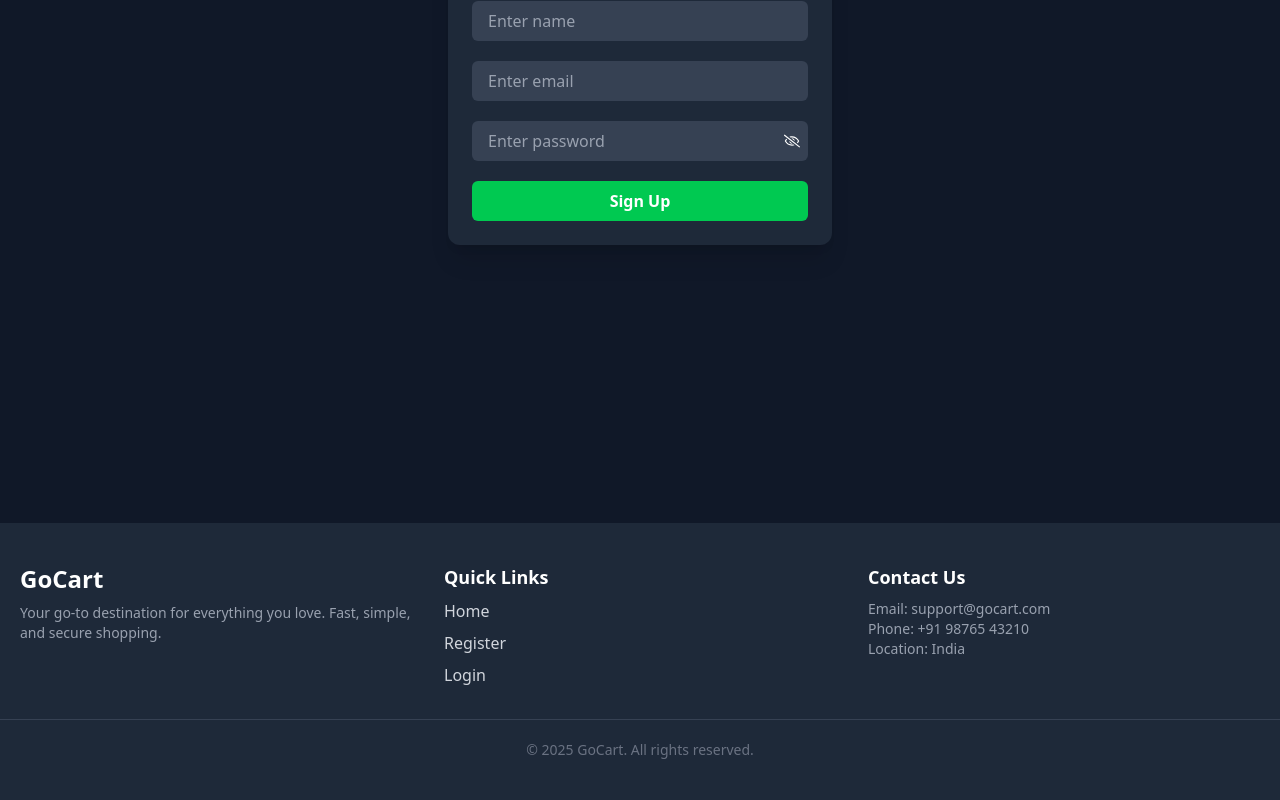
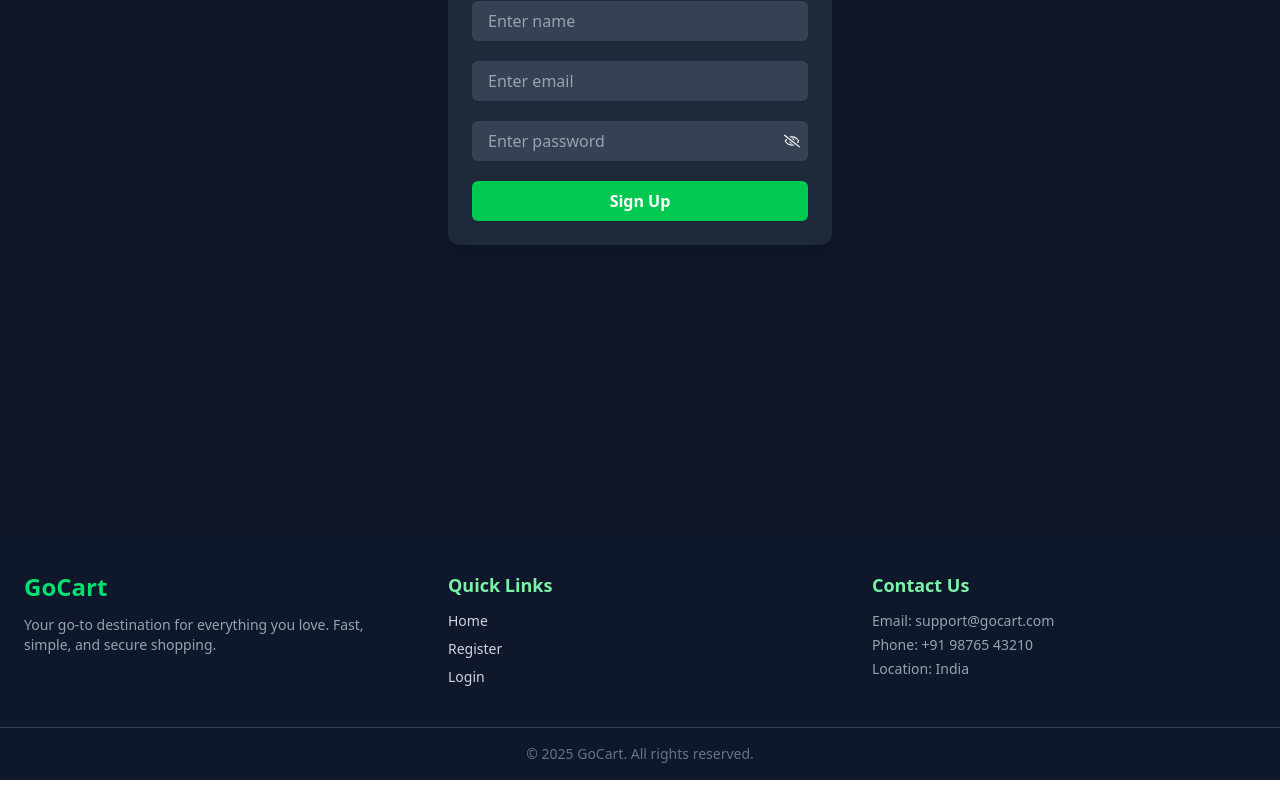
Before and after one commit to johnvesslyalti/go-cart, a React (Vite) app in the folder frontend/: page /register in a window 1280 px wide. Shown: the part 317-1117 px from the top of the page. Built offline with nearby package versions, Linux system fonts and the light colour scheme.

Commit message:
refactor: enhance Footer and Navbar components for improved layout and user experience

```diff
--- a/frontend/src/components/Footer.tsx
+++ b/frontend/src/components/Footer.tsx
@@ -18,59 +18,95 @@ const Footer: React.FC = () => {
     await navigate(path);
   };
 
-
   return (
-      <footer className="bg-gray-800 text-white py-10 mt-10">
-        <div className="max-w-7xl mx-auto px-5 grid grid-cols-1 md:grid-cols-3 gap-8">
-
-          {/* Brand / Logo */}
+    <footer className="bg-[#0f172a] text-white mt-12">
+      <div className="max-w-7xl mx-auto px-6 py-10 grid grid-cols-1 sm:grid-cols-2 md:grid-cols-3 gap-10">
+        {/* Brand */}
         <div>
-            <h2 className="text-2xl font-bold mb-2">GoCart</h2>
+          <h2 className="text-2xl font-bold text-green-400 mb-3">GoCart</h2>
           <p className="text-sm text-gray-400">
             Your go-to destination for everything you love. Fast, simple, and secure shopping.
           </p>
         </div>
 
+        {/* Quick Links */}
         <div>
-            <h3 className="text-lg font-semibold mb-2">Quick Links</h3>
-            <div className="space-y-2 text-gray-300">
-            { user?.role === "user" ? (
+          <h3 className="text-lg font-semibold mb-3 text-green-300">Quick Links</h3>
+          <ul className="space-y-2 text-gray-300 text-sm">
+            {user?.role === "user" ? (
               <>
-                <button onClick={() => goto("/")} className="cursor-pointer">Home</button><br />
-                <button onClick={() => goto("/orders")} className="cursor-pointer">Orders</button><br />
-                <button onClick={() => goto("/cart")} className="cursor-pointer">Cart</button>
+                <li>
+                  <button onClick={() => goto("/")} className="hover:text-green-400 transition">
+                    Home
+                  </button>
+                </li>
+                <li>
+                  <button onClick={() => goto("/orders")} className="hover:text-green-400 transition">
+                    Orders
+                  </button>
+                </li>
+                <li>
+                  <button onClick={() => goto("/cart")} className="hover:text-green-400 transition">
+                    Cart
+                  </button>
+                </li>
               </>
-            ) : user?.role === 'admin' ? (
+            ) : user?.role === "admin" ? (
               <>
-                <button onClick={() => goto("/")} className="cursor-pointer">Home</button><br />
-                <button onClick={() => goto("/addproduct")} className="cursor-pointer">Add Products</button><br />
-                <button onClick={() => goto("/viewusers")} className="cursor-pointer">View Users</button>
+                <li>
+                  <button onClick={() => goto("/")} className="hover:text-green-400 transition">
+                    Home
+                  </button>
+                </li>
+                <li>
+                  <button onClick={() => goto("/addproduct")} className="hover:text-green-400 transition">
+                    Add Products
+                  </button>
+                </li>
+                <li>
+                  <button onClick={() => goto("/viewusers")} className="hover:text-green-400 transition">
+                    View Users
+                  </button>
+                </li>
               </>
             ) : (
               <>
-                <button onClick={() => goto("/")} className="cursor-pointer">Home</button><br />
-                <button onClick={() => goto("/register")} className="cursor-pointer">Register</button><br />
-                <button onClick={() => goto("/login")} className="cursor-pointer">Login</button>
+                <li>
+                  <button onClick={() => goto("/")} className="hover:text-green-400 transition">
+                    Home
+                  </button>
+                </li>
+                <li>
+                  <button onClick={() => goto("/register")} className="hover:text-green-400 transition">
+                    Register
+                  </button>
+                </li>
+                <li>
+                  <button onClick={() => goto("/login")} className="hover:text-green-400 transition">
+                    Login
+                  </button>
+                </li>
               </>
             )}
-             </div>
+          </ul>
         </div>
 
         {/* Contact */}
         <div>
-            <h3 className="text-lg font-semibold mb-2">Contact Us</h3>
-            <p className="text-gray-400 text-sm">Email: support@gocart.com</p>
-            <p className="text-gray-400 text-sm">Phone: +91 98765 43210</p>
-            <p className="text-gray-400 text-sm">Location: India</p>
+          <h3 className="text-lg font-semibold mb-3 text-green-300">Contact Us</h3>
+          <ul className="space-y-1 text-sm text-gray-400">
+            <li>Email: support@gocart.com</li>
+            <li>Phone: +91 98765 43210</li>
+            <li>Location: India</li>
+          </ul>
         </div>
       </div>
 
-        {/* Copyright */}
-        <div className="mt-8 text-center text-sm text-gray-500 border-t border-gray-700 pt-5">
+      <div className="border-t border-gray-700 text-center py-4 text-sm text-gray-500">
         &copy; {new Date().getFullYear()} GoCart. All rights reserved.
       </div>
     </footer>
   );
-  }
+};
 
 export default Footer;
--- a/frontend/src/components/Navbar.tsx
+++ b/frontend/src/components/Navbar.tsx
@@ -1,4 +1,4 @@
-import { useContext, useState } from "react"
+import { useContext, useState } from "react";
 import { Link } from "react-router-dom";
 import { AuthContext } from "../context/AuthContext";
 import Message from "./Message";
@@ -17,7 +17,7 @@ interface IAuthProps {
   logout: () => void;
 }
 
-const Navbar: React.FC<NavbarProps> = ({ search, onSearchChange}) => {
+const Navbar: React.FC<NavbarProps> = ({ search, onSearchChange }) => {
   const { user, logout } = useContext(AuthContext) as IAuthProps;
   const [showModal, setShowModal] = useState(false);
   const [menuOpen, setMenuOpen] = useState(false);
@@ -25,88 +25,48 @@ const Navbar: React.FC<NavbarProps> = ({ search, onSearchChange}) => {
   const handleLogout = () => {
     logout();
     setShowModal(false);
-    }
+  };
 
-    return(
+  return (
     <>
-            <div className="flex justify-between items-center">
-                {user?.role === 'admin' ? (
-                    <h1 className="text-3xl font-bold px-3 text-green-500">Admin</h1>
-                ) : (
-                    <Link to="/"><h1 className="flex items-center justify-center gap-5 text-3xl font-bold text-green-500"><p>Go Cart</p><FaOpencart className="text-5xl" /></h1></Link>
-                )}
-                <div className="w-sm rounded-md overflow-hidden hidden md:flex">
+      {/* Top Nav */}
+      <header className="bg-[#0f172a] text-white py-4 px-5 shadow-md">
+        <div className="max-w-7xl mx-auto flex items-center justify-between">
+          {/* Logo */}
+          <div className="flex items-center gap-3">
+            <Link to="/" className="flex items-center gap-2 text-green-400 text-2xl font-bold">
+              <FaOpencart className="text-3xl" />
+              {user?.role === "admin" ? "Admin" : "Go Cart"}
+            </Link>
+          </div>
+
+          {/* Search (hidden on small screens) */}
+          <div className="hidden md:flex flex-1 mx-5 max-w-md">
             <input
               type="text"
-                    placeholder="Search here..."
-                    className="flex-1 px-3 py-2 bg-gray-800 text-white placeholder:text-gray-400 rounded-l-md outline-none"
               value={search}
               onChange={(e) => onSearchChange(e.target.value)}
+              placeholder="Search products..."
+              className="w-full px-4 py-2 rounded-lg bg-gray-800 text-white placeholder:text-gray-400 focus:outline-none"
             />
           </div>
-                {/* Menu hamburger*/}
-                <button
-                className="md:hidden text-3xl"
-                onClick={() => setMenuOpen(!menuOpen)}
-                >
-                    {menuOpen ? <RxCross1 /> : <CiMenuBurger />}
-                </button>
 
-                {/* Desktop menu */}
-                <div className="hidden md:flex">
-                {user ? (
-                    user.role === 'user' ? (
-                        <div className="flex gap-5">
-                        <button className="flex items-center justify-center gap-2 hover:text-green-500 cursor-pointer"><CiDeliveryTruck className="text-2xl"/><p>Orders</p></button>
-                        <Link to="/cart">
-                            <button className="flex items-center justify-center gap-2 hover:text-green-500 cursor-pointer"><CiShoppingCart className="text-2xl"/><p>Cart</p></button>
-                        </Link>
-                        <button className="flex items-center justify-center gap-2 hover:text-red-500 cursor-pointer" onClick={() => setShowModal(true)}><CiLogout className="text-2xo"/><p>Logout</p></button>
-                    </div>
-                    ) : <div className="flex gap-5">
-                    <Link to="/addproduct">
-                        <button className="hover:text-green-500 cursor-pointer">Add Product</button>
-                    </Link>
-                    <Link to="/users">
-                        <button className="hover:text-green-500 cursor-pointer">View Users</button>
-                    </Link>
-                    <button className="hover:text-red-500 cursor-pointer" onClick={() => setShowModal(true)}>Logout</button>
-                </div>
-                ) : (
-                    <ul className="flex gap-10">
-                        <Link to="/login">
-                            <button className="flex items-center justify-center gap-2 hover:text-green-500 cursor-pointer">Login</button>
-                        </Link>
-                        <Link to="/register">
-                            <button className="flex items-center justify-center gap-2 hover:text-green-500 cursor-pointer">Register</button>
-                        </Link>
-                    </ul>
-                )}
-            </div>
-            </div>
-
-            {/* mobile screen menu */}
-            {menuOpen && (
-                <div className="md:hidden bg-gray-900 text-white flex flex-col gap-4 px-4 py-4">
+          {/* Desktop Menu */}
+          <nav className="hidden md:flex items-center gap-6">
             {user ? (
               user.role === "user" ? (
                 <>
-                <button className="flex items-center gap-2 hover:text-green-500" onClick={() => setMenuOpen(false)}>
+                  <button className="flex items-center gap-2 hover:text-green-400">
                     <CiDeliveryTruck className="text-2xl" />
                     Orders
                   </button>
-                <Link to="/cart" onClick={() => setMenuOpen(false)}>
-                  <button className="flex items-center gap-2 hover:text-green-500 w-full text-left">
+                  <Link to="/cart" className="flex items-center gap-2 hover:text-green-400">
                     <CiShoppingCart className="text-2xl" />
                     Cart
-                  </button>
                   </Link>
                   <button
-                  className="flex items-center gap-2 hover:text-red-500"
-                  onClick={() => {
-                    setShowModal(true);
-                    setMenuOpen(false);
-                  }}
+                    onClick={() => setShowModal(true)}
+                    className="flex items-center gap-2 hover:text-red-400"
                   >
                     <CiLogout className="text-2xl" />
                     Logout
@@ -114,18 +74,15 @@ const Navbar: React.FC<NavbarProps> = ({ search, onSearchChange}) => {
                 </>
               ) : (
                 <>
-                <Link to="/addproduct" onClick={() => setMenuOpen(false)}>
-                  <button className="hover:text-green-500 w-full text-left">Add Product</button>
+                  <Link to="/addproduct" className="hover:text-green-400">
+                    Add Product
                   </Link>
-                <Link to="/users" onClick={() => setMenuOpen(false)}>
-                  <button className="hover:text-green-500 w-full text-left">View Users</button>
+                  <Link to="/users" className="hover:text-green-400">
+                    View Users
                   </Link>
                   <button
-                  className="hover:text-red-500 w-full text-left"
-                  onClick={() => {
-                    setShowModal(true);
-                    setMenuOpen(false);
-                  }}
+                    onClick={() => setShowModal(true)}
+                    className="hover:text-red-400"
                   >
                     Logout
                   </button>
@@ -133,20 +90,92 @@ const Navbar: React.FC<NavbarProps> = ({ search, onSearchChange}) => {
               )
             ) : (
               <>
-              <Link to="/login" onClick={() => setMenuOpen(false)}>
-                <button className="hover:text-green-500 w-full text-left">Login</button>
+                <Link to="/login" className="hover:text-green-400">
+                  Login
                 </Link>
-              <Link to="/register" onClick={() => setMenuOpen(false)}>
-                <button className="hover:text-green-500 w-full text-left">Register</button>
+                <Link to="/register" className="hover:text-green-400">
+                  Register
+                </Link>
+              </>
+            )}
+          </nav>
+
+          {/* Mobile Menu Toggle */}
+          <button className="md:hidden text-3xl" onClick={() => setMenuOpen(!menuOpen)}>
+            {menuOpen ? <RxCross1 /> : <CiMenuBurger />}
+          </button>
+        </div>
+      </header>
+
+      {/* Mobile Dropdown */}
+      {menuOpen && (
+        <div className="md:hidden bg-[#1e293b] text-white py-4 px-6 space-y-4">
+          {user ? (
+            user.role === "user" ? (
+              <>
+                <button className="flex items-center gap-2 hover:text-green-400">
+                  <CiDeliveryTruck className="text-xl" />
+                  Orders
+                </button>
+                <Link to="/cart" onClick={() => setMenuOpen(false)}>
+                  <div className="flex items-center gap-2 hover:text-green-400">
+                    <CiShoppingCart className="text-xl" />
+                    Cart
+                  </div>
+                </Link>
+                <button
+                  onClick={() => {
+                    setShowModal(true);
+                    setMenuOpen(false);
+                  }}
+                  className="flex items-center gap-2 hover:text-red-400"
+                >
+                  <CiLogout className="text-xl" />
+                  Logout
+                </button>
+              </>
+            ) : (
+              <>
+                <Link to="/addproduct" onClick={() => setMenuOpen(false)} className="hover:text-green-400 block">
+                  Add Product
+                </Link>
+                <Link to="/users" onClick={() => setMenuOpen(false)} className="hover:text-green-400 block">
+                  View Users
+                </Link>
+                <button
+                  onClick={() => {
+                    setShowModal(true);
+                    setMenuOpen(false);
+                  }}
+                  className="hover:text-red-400 block"
+                >
+                  Logout
+                </button>
+              </>
+            )
+          ) : (
+            <>
+              <Link to="/login" onClick={() => setMenuOpen(false)} className="hover:text-green-400 block">
+                Login
+              </Link>
+              <Link to="/register" onClick={() => setMenuOpen(false)} className="hover:text-green-400 block">
+                Register
               </Link>
             </>
           )}
         </div>
       )}
 
-            <Message showMessage={showModal} setShowMessage={setShowModal} message={"Do you really want to logout?"} func={handleLogout} btn={"logout"}/>
+      {/* Logout Confirmation Modal */}
+      <Message
+        showMessage={showModal}
+        setShowMessage={setShowModal}
+        message="Do you really want to logout?"
+        func={handleLogout}
+        btn="Logout"
+      />
     </>
-    )
-}
+  );
+};
 
 export default Navbar;
```
Lines whose indentation alone changed are shown as unchanged.
